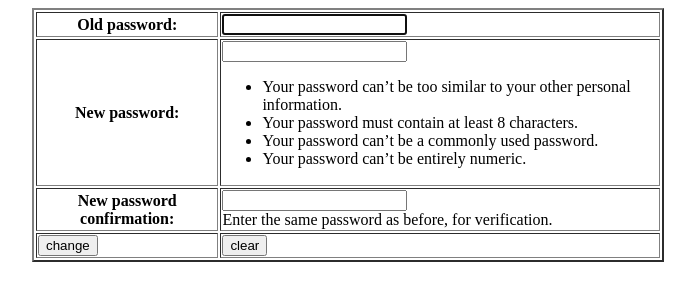
After one commit to HarshrajRathod1/django_python_programs, a Django app: page /password_change/ in a window 1280 px wide. The commit adds this page. Shown: the top 301 px of the page, without its empty margins (292-987 px from the left). Run offline with Django 5.2, Linux system fonts and the light colour scheme; the visitor is signed in with stand-in values (Sample User, id 1).

Commit message:
using bulid-in passwordchangeform in project

```diff
--- a/project27/app/views.py
+++ b/project27/app/views.py
@@ -11,6 +11,8 @@ def user_register(request):
             form.save()
             response =redirect("login")
             return response
+        else:
+            return render(request,"register_temp.html",context={'form':form})
     form=UserCreationForm()
     response=render(request,"register_temp.html",context={'form':form})
     return response
@@ -24,9 +26,38 @@ def loginview(request):
             login(request,user)
             response=render(request,"dashboard_temp.html")
             return response
+        else:
+            return render(request,"login_temp.html",context={'form':form})
     response=render(request,"login_temp.html",context={'form':form})
     return response
+
+
+from django.contrib.auth.decorators import login_required
+
+
+@login_required(login_url='/login/')
+def dashboardview(request):
+    response=render(request,"dashboard_temp.html")
+    return response
+
+@login_required(login_url='/login/')
 def logoutview(request):
     logout(request)
     response=redirect("login")
     return response
+
+from django.contrib.auth.forms import PasswordChangeForm
+
+@login_required(login_url='/login/')
+def passwordchange_view(request):
+    if request.method=='POST':
+        form=PasswordChangeForm(request.user,data=request.POST)
+        if form.is_valid():
+            form.save()
+            logout(request)
+            return redirect("login")
+        else:
+            return render(request,"password_change_temp.html",context={'form':form})
+    form=PasswordChangeForm(request.user)
+    response=render(request,"password_change_temp.html",context={'form':form})
+    return response
--- a/project27/project27/urls.py
+++ b/project27/project27/urls.py
@@ -15,11 +15,25 @@ Including another URLconf
     2. Add a URL to urlpatterns:  path('blog/', include('blog.urls'))
 """
 from django.contrib import admin
-from django.urls import path
+from django.urls import path,reverse_lazy
 from app.views import *
+from django.contrib.auth.views import PasswordChangeView
+from django.contrib.auth.decorators import login_required
 urlpatterns = [
     path('admin/', admin.site.urls),
     path('register/',user_register),
     path('login/',loginview,name="login"),
-    path('logout/',loginview)
+    path('dashboard/',dashboardview),
+    path('logout/',loginview),
+    #function based view for change password
+    path('password_change/',passwordchange_view),
+
+    #class based view for changing password
+    path(
+        'password_change1/',
+            PasswordChangeView.as_view(
+                template_name="password_change_temp.html",
+                success_url=reverse_lazy("login"),
+            )
+        ),
 ]
--- a/project27/templates/dashboard_temp.html
+++ b/project27/templates/dashboard_temp.html
@@ -7,6 +7,7 @@
 </head>
 <body>
     <h2>Hello</h2>
+    <h3><a href="/password_change1">Change Password</a></h3>
     <a href="/logout">Logout</a>
 </body>
 </html>
--- /dev/null
+++ b/project27/templates/password_change_temp.html
@@ -0,0 +1,20 @@
+<!DOCTYPE html>
+<html lang="en">
+<head>
+    <meta charset="UTF-8">
+    <meta name="viewport" content="width=device-width, initial-scale=1.0">
+    <title>Password Change</title>
+</head>
+<body>
+    <table border="2" align="center" width="50%">
+        <form method="post">
+            {%csrf_token%}
+            {{form.as_table}}
+            <tr>
+                <td><input type="submit" value="change"></td>
+                <td><input type="reset" value="clear"></td>
+            </tr>
+        </form>
+    </table>
+</body>
+</html>
```
